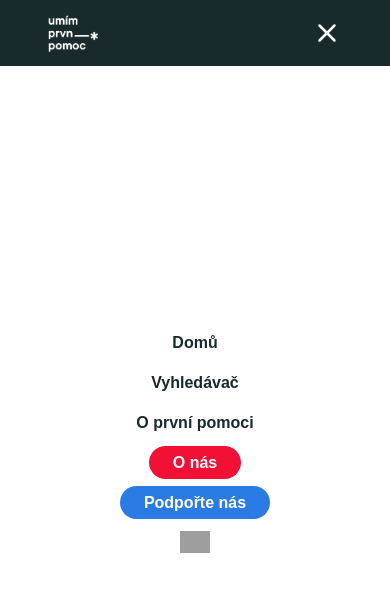
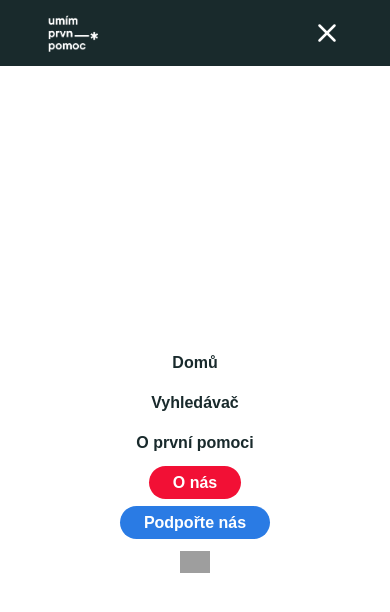
Before and after one commit to hrejsemnou/umim-prvni-pomoc, a Next.js app: page /o-nas in a window 390 px wide. Both pictures are taken after a click on the button 327 px from the left and 33 px from the top of the page. Shown: the top 612 px of the page. Built offline with nearby package versions, Linux system fonts and the light colour scheme; grey boxes are pictures that could not be loaded.

Commit message:
Fix mobile browser layout

```diff
--- a/src/app/o-nas/page.tsx
+++ b/src/app/o-nas/page.tsx
@@ -1,6 +1,6 @@
 export default function AboutUs() {
   return (
-    <div className="text-center max-w-xl gap-8 flex flex-col">
+    <div className="text-center max-w-xl max-h-dvh md:gap-8 gap-4 py-4 flex flex-col">
       <h1 className="text-3xl font-bold mb-6">
         První český vyhledávač vzdělávání v první pomoci
       </h1>
--- a/src/app/o-prvni-pomoci/page.tsx
+++ b/src/app/o-prvni-pomoci/page.tsx
@@ -1,6 +1,6 @@
 export default function AboutFirstAid() {
   return (
-    <div className="text-center max-w-xl gap-8 flex flex-col">
+    <div className="text-center max-w-xl max-h-dvh md:gap-8 gap-4 py-4 flex flex-col">
       <h1 className="text-3xl font-bold mb-6">
         První český vyhledávač vzdělávání v první pomoci
       </h1>
--- a/src/app/page.tsx
+++ b/src/app/page.tsx
@@ -1,6 +1,6 @@
 export default function Home() {
   return (
-    <div className="text-center max-w-xl md:gap-8 gap-4 flex flex-col">
+    <div className="text-center max-w-xl max-h-dvh md:gap-8 gap-4 py-4 flex flex-col">
       <h1 className="text-3xl font-bold mb-6">
         První český vyhledávač vzdělávání v první pomoci
       </h1>
--- a/src/app/podporte-nas/page.tsx
+++ b/src/app/podporte-nas/page.tsx
@@ -1,6 +1,6 @@
 export default function SupportUs() {
   return (
-    <div className="text-center max-w-xl gap-8 flex flex-col">
+    <div className="text-center max-w-xl max-h-dvh md:gap-8 gap-4 py-4 flex flex-col">
       <h1 className="text-3xl font-bold mb-6">
         První český vyhledávač vzdělávání v první pomoci
       </h1>
--- a/src/app/vyhledavac/page.tsx
+++ b/src/app/vyhledavac/page.tsx
@@ -1,6 +1,6 @@
 export default function Search() {
   return (
-    <div className="text-center max-w-xl gap-8 flex flex-col">
+    <div className="text-center max-w-xl max-h-dvh md:gap-8 gap-4 py-4 flex flex-col">
       <h1 className="text-3xl font-bold mb-6">
         První český vyhledávač vzdělávání v první pomoci
       </h1>
--- a/src/components/navigation/SideBar.tsx
+++ b/src/components/navigation/SideBar.tsx
@@ -11,7 +11,7 @@ const SideBar = ({
 }) => {
   return (
     isOpen && (
-      <div className="flex flex-col h-dvh pt-10 w-dvw absolute z-10 bg-background text-foreground gap-4 items-center justify-center md:hidden">
+      <div className="flex flex-col pt-20 h-dvh w-dvw fixed z-10 bg-background text-foreground gap-4 items-center justify-center md:hidden">
         <NavigationItem toggle={toggle} slug={"/"} label="Domů" />
         {routes.map((item) => (
           <NavigationItem
```
